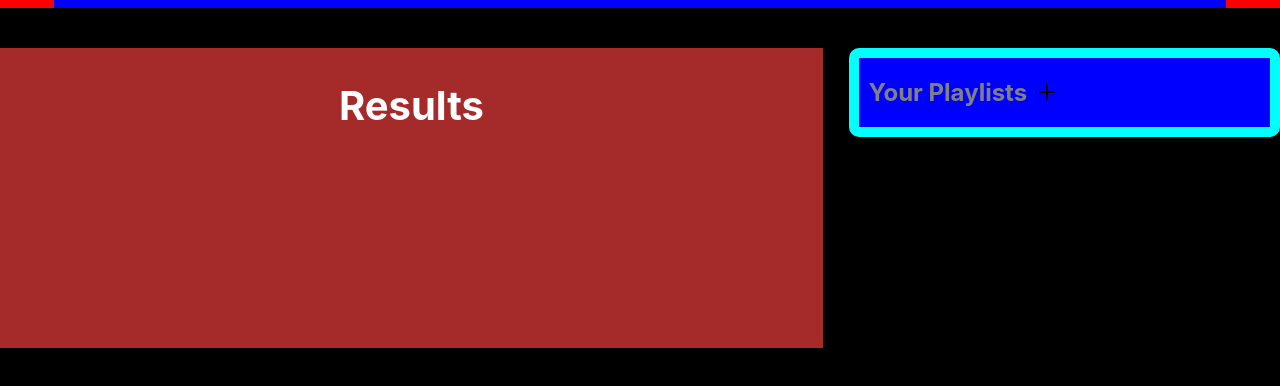
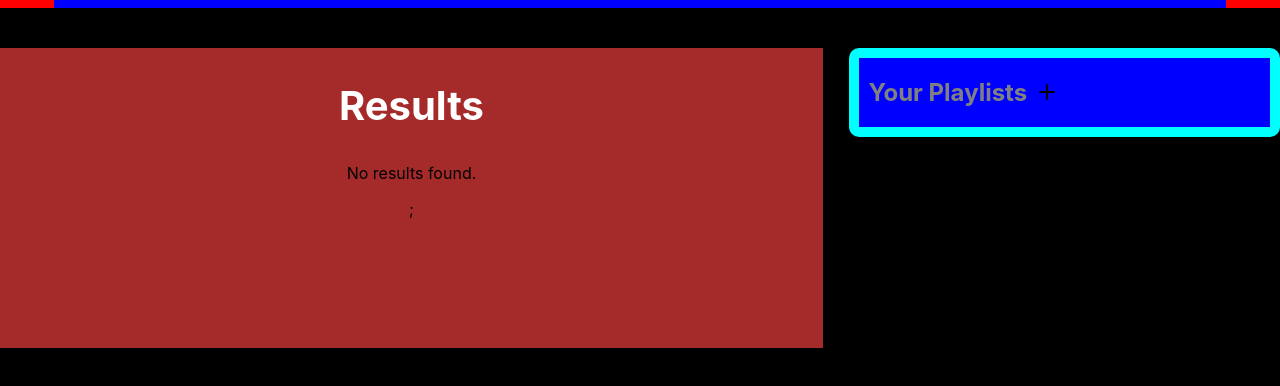
Before and after one commit to fivefootwan/playlistapp_practice, a React (Create React App) app: page / in a window 1280 px wide. Shown: the part 196-582 px from the top of the page. Built offline with nearby package versions, Linux system fonts and the light colour scheme.

Commit message:
Added conditional no results rendering

```diff
--- a/src/components/SearchResult.js
+++ b/src/components/SearchResult.js
@@ -22,6 +22,10 @@ function SearchResult({ tracks, playlists, addTrackToPlaylist }) {
     <div className={styles.Result}> {/* ✅ Always render container to keep layout consistent */}
       <h2 className={styles.ResultTitle}>Results</h2>
 
+      {(!tracks || tracks.length === 0) ? ( // ✅ Conditional content rendering only
+        <p>No results found.</p>            // ✅ Instead of returning early, show message here
+      ) : (
+
       <div className={styles.TrackList}>
       {tracks.map((track) => (
         <div key={track.id} className={styles.TrackItem}>
@@ -41,7 +45,7 @@ function SearchResult({ tracks, playlists, addTrackToPlaylist }) {
           <hr className={styles.Line} />
         </div>
       ))}
-      </div>
+      </div> )};
 
     {isModalOpen && (
         <ModalAddToPlaylist
```
